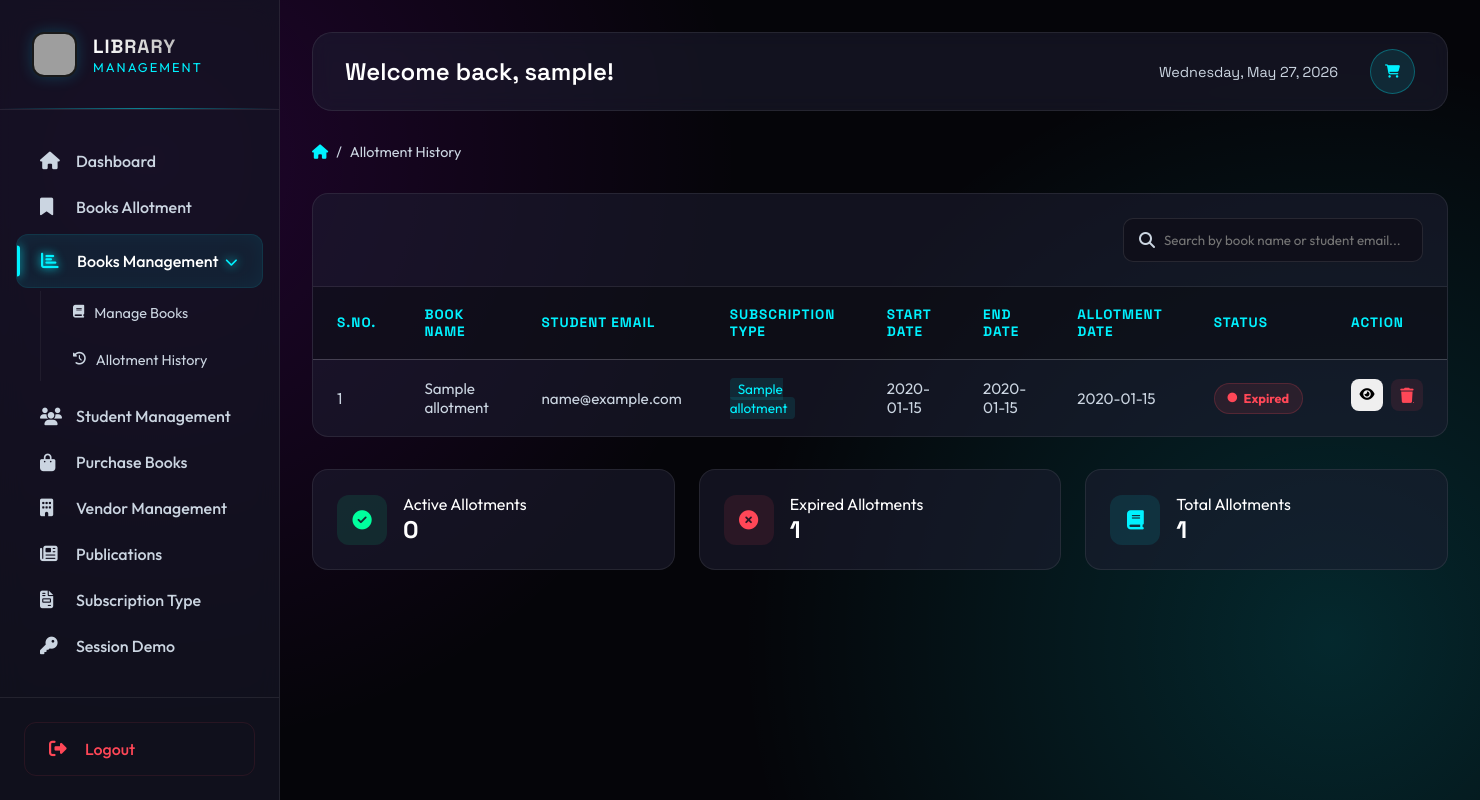
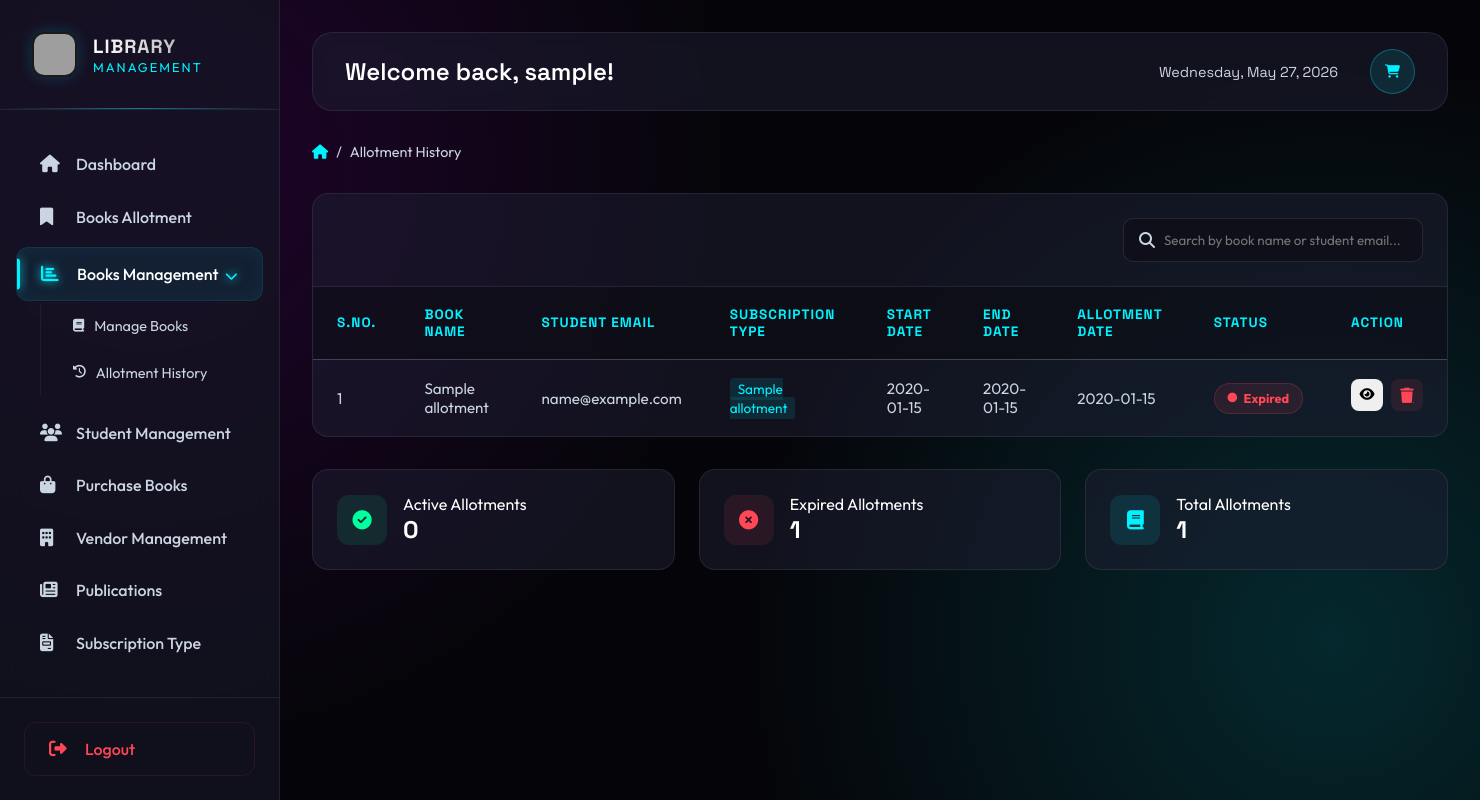
Before and after one commit to sasohan-coder/li_project, a PHP site: page /allotment-history.php in a window 1480 px wide. Run offline with PHP 8.4, Linux system fonts and the light colour scheme; the visitor is signed in with stand-in values (Sample User, id 1); tables that the repository leaves empty hold one stand-in row (values such as "Sample post"); some libraries are stand-ins or nearby versions; grey boxes are pictures that could not be loaded.

Commit message:
changed layout.php

```diff
--- a/includes/layout.php
+++ b/includes/layout.php
@@ -66,7 +66,6 @@ function render_header(string $title): void
             'purchase.php' => 'css/purchase-styles.css',
             'vendor.php' => 'css/vendor-styles.css',
             'subscription.php' => 'css/subscription-styles.css',
-            'session.php' => 'css/common.css',
         ];
         $style = $style_map[$page] ?? 'css/common.css';
         ?>
@@ -137,10 +136,6 @@ function render_header(string $title): void
             <a href="subscription.php" class="nav-item <?= $page === 'subscription.php' ? 'active' : '' ?>">
                 <i class="fas fa-file-invoice"></i>
                 <span>Subscription Type</span>
-            </a>
-            <a href="session.php" class="nav-item <?= $page === 'session.php' ? 'active' : '' ?>">
-                <i class="fas fa-key"></i>
-                <span>Session Demo</span>
             </a>
         </nav>
 
```
